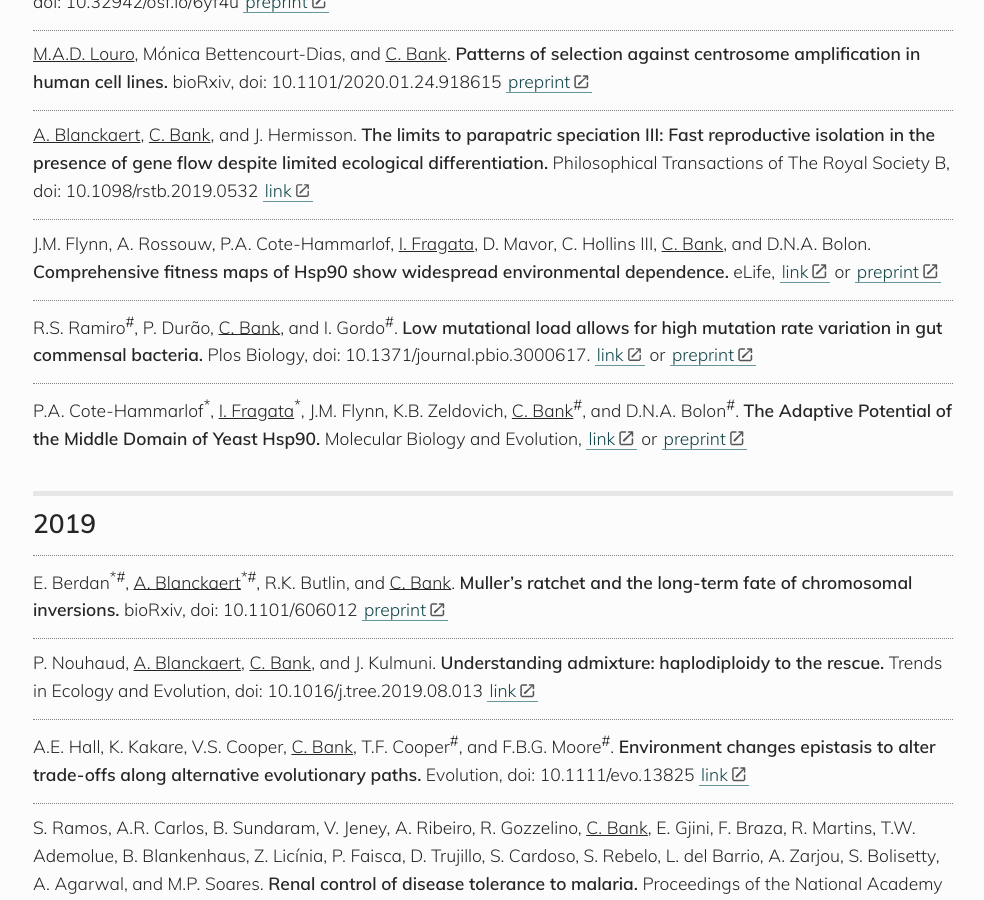
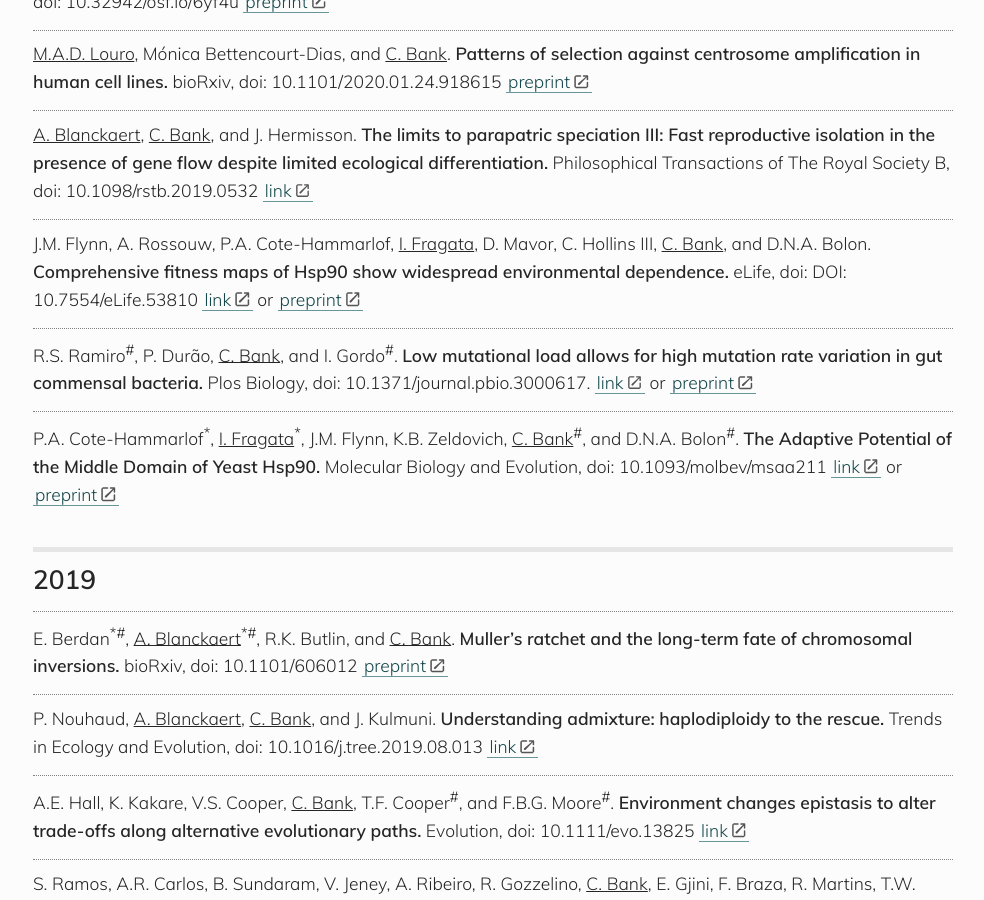
Before and after one commit to banklab/banklab.github.io, a Jekyll site: the page built from publications.md, in a window 1280 px wide and 900 px high, scrolled down 907 px. Shown: the whole window, without its empty margins (147-1131 px from the left). Built offline with Jekyll 4.4.1, drawn with Linux system fonts in a browser that asks for light colours; some web fonts are replaced.

Commit message:
Update publications.md
Added more dois

```diff
--- a/publications.md
+++ b/publications.md
@@ -32,11 +32,11 @@ https://kramdown.gettalong.org/syntax.html#html-blocks
 
 <u>A. Blanckaert</u>, <u>C. Bank</u>, and J. Hermisson. **The limits to parapatric speciation III: Fast reproductive isolation in the presence of gene flow despite limited ecological differentiation.** Philosophical Transactions of The Royal Society B, doi: 10.1098/rstb.2019.0532 [link](https://doi.org/10.1098/rstb.2019.0532)
 
-J.M. Flynn, A. Rossouw, P.A. Cote-Hammarlof, <u>I. Fragata</u>, D. Mavor, C. Hollins III, <u>C. Bank</u>, and D.N.A. Bolon. **Comprehensive fitness maps of Hsp90 show widespread environmental dependence.** eLife, [link](https://doi.org/10.7554/eLife.53810) or [preprint](https://www.biorxiv.org/content/10.1101/823468v2)
+J.M. Flynn, A. Rossouw, P.A. Cote-Hammarlof, <u>I. Fragata</u>, D. Mavor, C. Hollins III, <u>C. Bank</u>, and D.N.A. Bolon. **Comprehensive fitness maps of Hsp90 show widespread environmental dependence.** eLife, doi: DOI: 10.7554/eLife.53810 [link](https://doi.org/10.7554/eLife.53810) or [preprint](https://www.biorxiv.org/content/10.1101/823468v2)
 
 R.S. Ramiro<sup>#</sup>, P. Durão, <u>C. Bank</u>, and I. Gordo<sup>#</sup>. **Low mutational load allows for high mutation rate variation in gut commensal bacteria.** Plos Biology, doi: 10.1371/journal.pbio.3000617. [link](https://doi.org/10.1371/journal.pbio.3000617) or [preprint](https://doi.org/10.1101/568709)
 
-P.A. Cote-Hammarlof<sup>*</sup>, <u>I. Fragata</u><sup>*</sup>, J.M. Flynn, K.B. Zeldovich, <u>C. Bank</u><sup>#</sup>, and D.N.A. Bolon<sup>#</sup>. **The Adaptive Potential of the Middle Domain of Yeast Hsp90.** Molecular Biology and Evolution, [link](https://doi.org/10.1093/molbev/msaa211) or [preprint](https://www.biorxiv.org/content/10.1101/832022v1)
+P.A. Cote-Hammarlof<sup>*</sup>, <u>I. Fragata</u><sup>*</sup>, J.M. Flynn, K.B. Zeldovich, <u>C. Bank</u><sup>#</sup>, and D.N.A. Bolon<sup>#</sup>. **The Adaptive Potential of the Middle Domain of Yeast Hsp90.** Molecular Biology and Evolution, doi: 10.1093/molbev/msaa211 [link](https://doi.org/10.1093/molbev/msaa211) or [preprint](https://www.biorxiv.org/content/10.1101/832022v1)
 
 
 ## 2019
```
